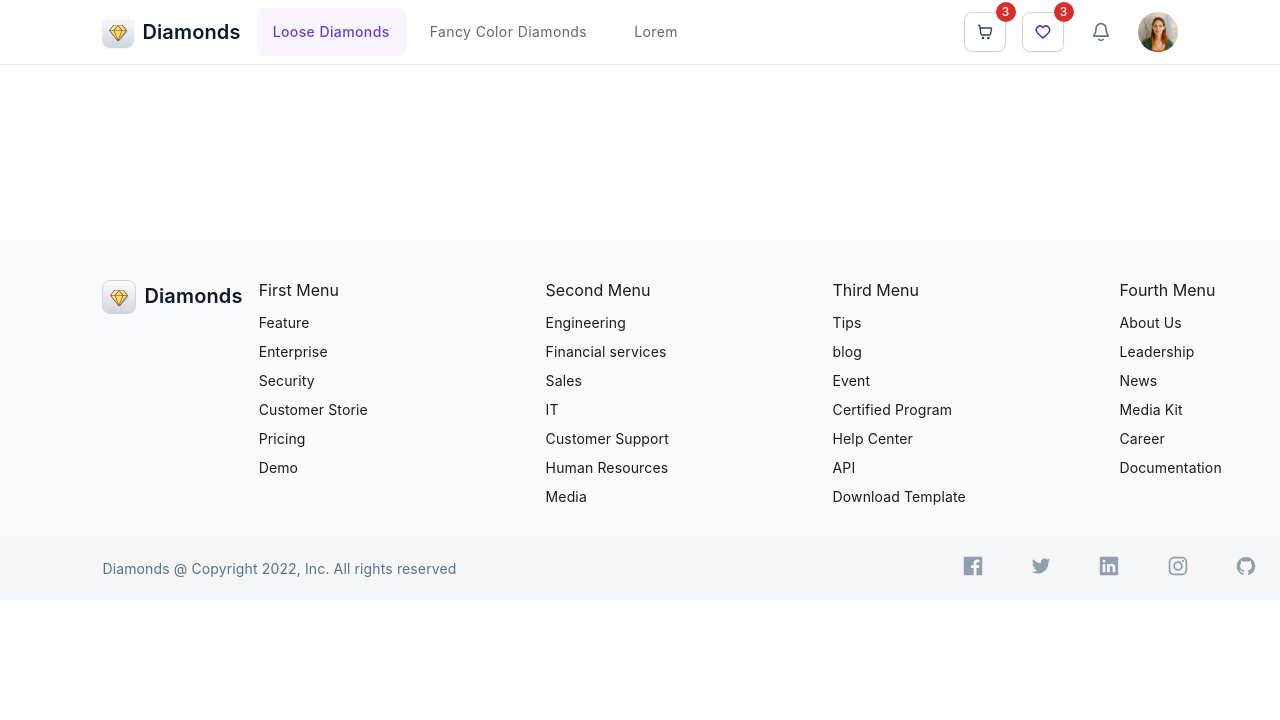
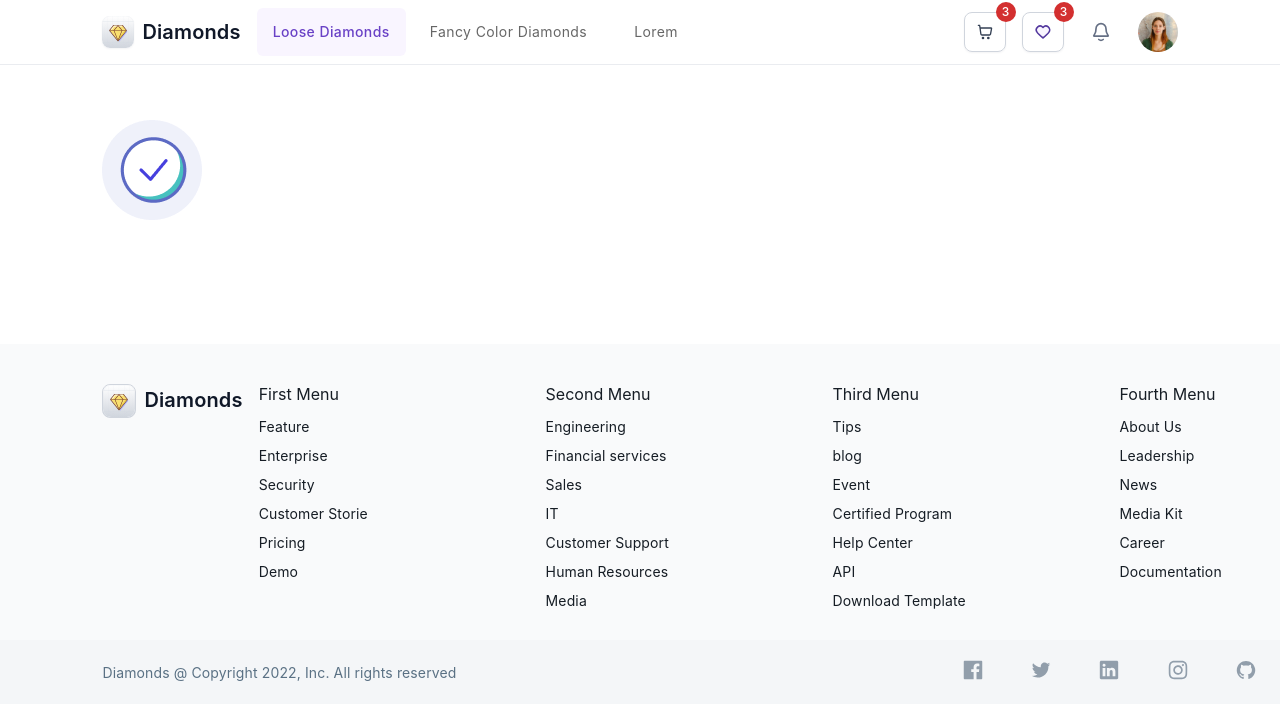
Before and after one commit to binyaalex/diamonds, a React (Create React App) app: page /ordersuccess in a window 1280 px wide. Shown: the top 720 px of the page. Built offline with nearby package versions, Linux system fonts and the light colour scheme.

Commit message:
start makin order success page

```diff
--- a/src/App.js
+++ b/src/App.js
@@ -4,6 +4,7 @@ import { BrowserRouter, Routes, Route } from 'react-router-dom';
 import Home from './components/home/Home';
 import ProductDetails from './components/productDetails/ProductDetails';
 import MyOrders from './components/myOrders/MyOrders';
+import OrderSuccess from './components/orderSuccess/OrderSuccess';
 import Header from './components/header/Header';
 import Footer from './components/footer/Footer'
 
@@ -17,6 +18,7 @@ function App() {
             <Route path="/" element={<Home />} />
             <Route path="/productdetails" element={<ProductDetails />} />
             <Route path="/myorders" element={<MyOrders />} />
+            <Route path="/ordersuccess" element={<OrderSuccess />} />
           </Routes>
         </div>
         <Footer />
--- /dev/null
+++ b/src/components/orderSuccess/OrderSuccess.js
@@ -0,0 +1,11 @@
+import V from '../../assets/icons/V.png'
+
+const OrderSuccess = () => {
+    return (
+        <>
+            <img src={V} />
+        </>
+    )
+}
+
+export default OrderSuccess
```
Also changed, not shown: src/assets/icons/V.png (added), src/components/orderSuccess/OrderSuccess.module.scss (added).
